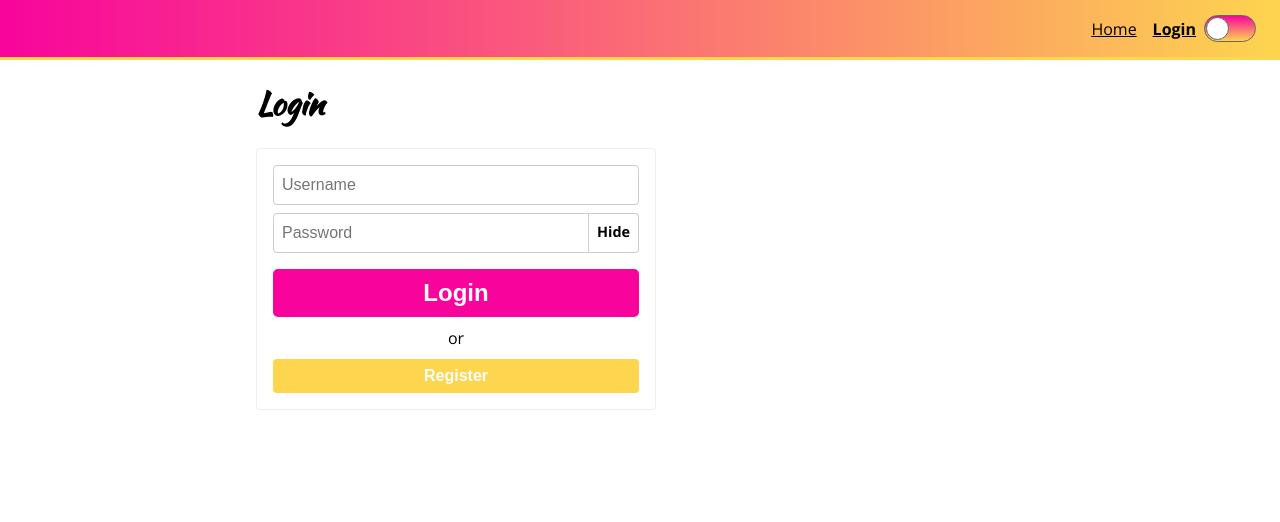
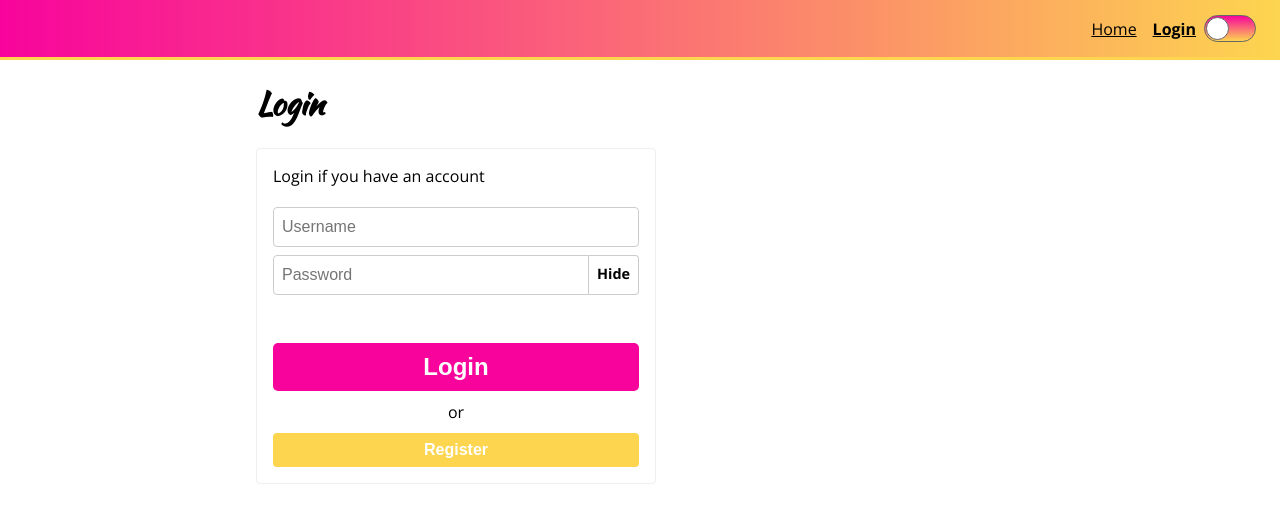
Before and after one commit to mj305/StyledComponents-0, a React (Create React App) app: page /login in a window 1280 px wide. Shown: the top 522 px of the page. Built offline with nearby package versions, Linux system fonts and the light colour scheme.

Commit message:
aded span on form

```diff
--- a/src/components/pages/Login.js
+++ b/src/components/pages/Login.js
@@ -21,6 +21,14 @@
   .alt-text {
     text-align: center;
     margin: 10px 0;
+  }
+
+  > ${Button}:first-of-type {
+    margin-top: 40px;
+  }
+
+  > ${Input} {
+    margin-top: 20px;
   }
 `;
 
@@ -62,6 +70,7 @@
           <Spinner />
         ) : (
           <>
+            <span>Login if you have an account</span>
             <Input
               value={formFields.username}
               onChange={handleInputChange}
```
